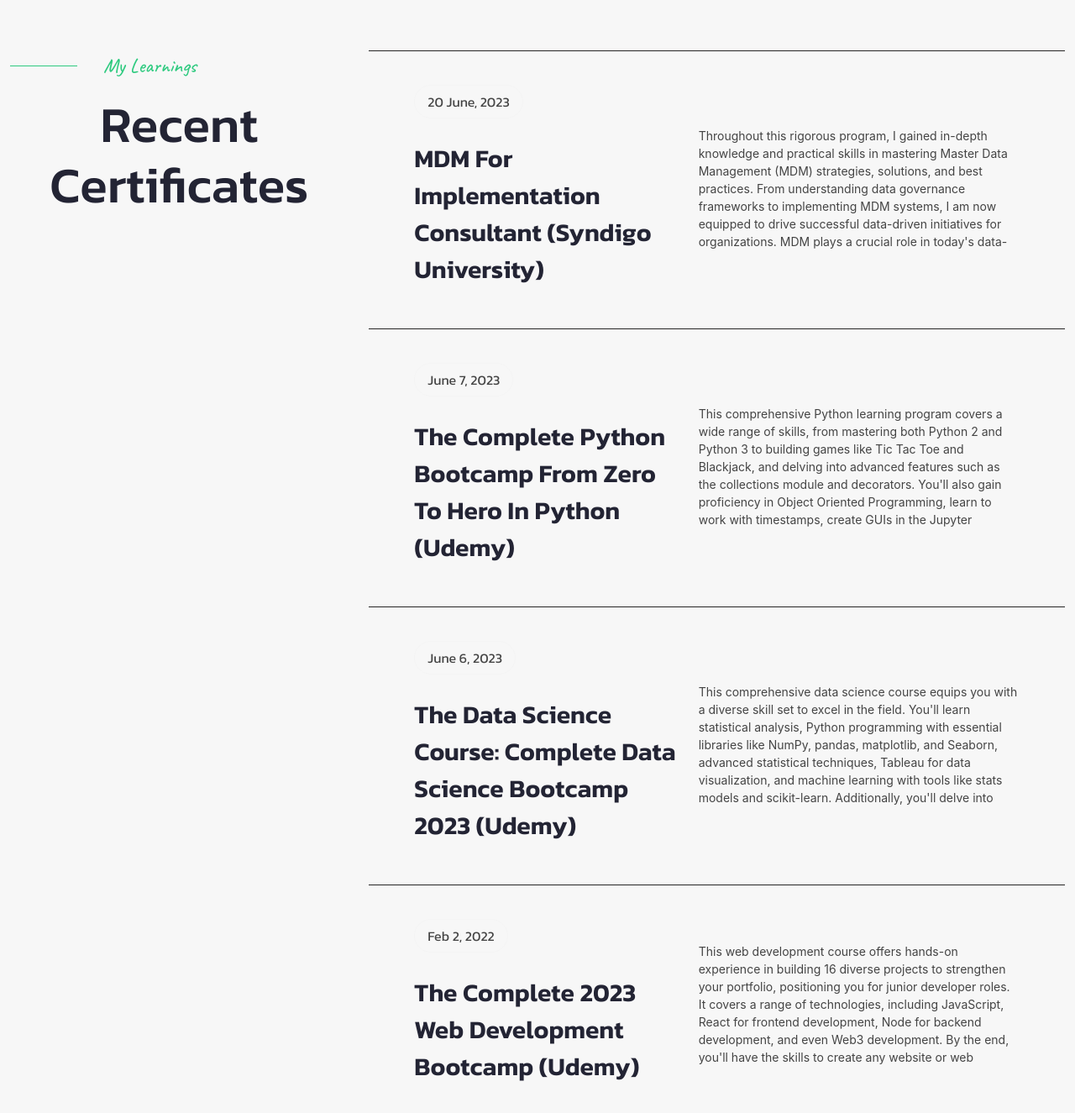
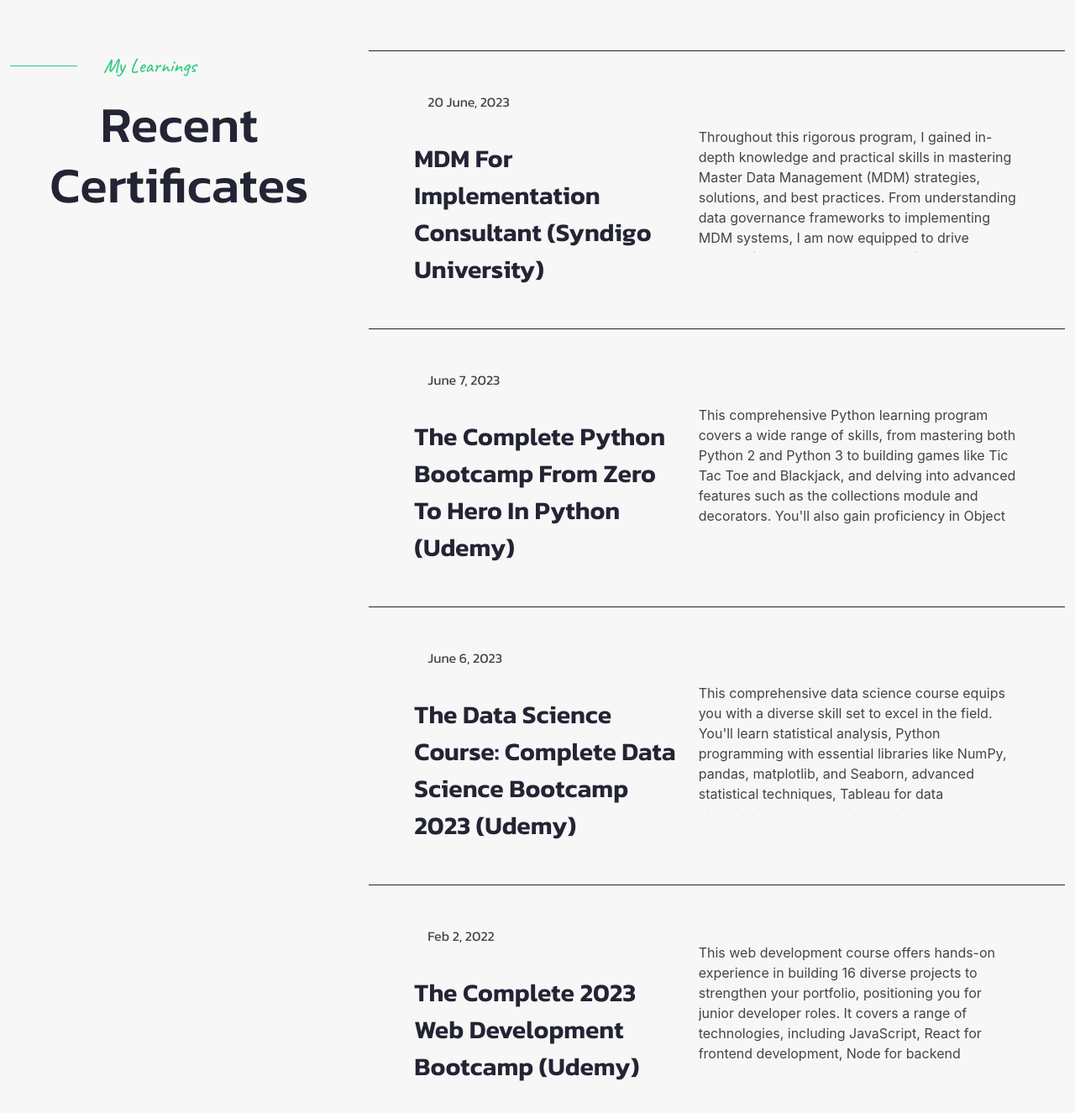
Before and after one commit to HardikPShali/MyWebsite, a React (Create React App) app: page /contact in a window 1280 px wide. Shown: the part 8377-9702 px from the top of the page at 84% size. Built offline with nearby package versions, Linux system fonts and the light colour scheme.

Commit message:
fontsize changes

```diff
--- a/src/components/certificates.js
+++ b/src/components/certificates.js
@@ -50,7 +50,6 @@ const certificates = () => {
                                             </div>
                                         </div>
                                         <p style={{
-                                            fontSize: '14px',
                                             lineHeight: '1.5',
                                             textAlign: 'left',
                                             maxHeight: '150px',
@@ -86,7 +85,6 @@ const certificates = () => {
                                             </div>
                                         </div>
                                         <p style={{
-                                            fontSize: '14px',
                                             lineHeight: '1.5',
                                             textAlign: 'left',
                                             maxHeight: '150px',
@@ -114,7 +112,6 @@ const certificates = () => {
                                             </div>
                                         </div>
                                         <p style={{
-                                            fontSize: '14px',
                                             lineHeight: '1.5',
                                             textAlign: 'left',
                                             maxHeight: '150px',
@@ -150,7 +147,6 @@ const certificates = () => {
                                             </div>
                                         </div>
                                         <p style={{
-                                            fontSize: '14px',
                                             lineHeight: '1.5',
                                             textAlign: 'left',
                                             maxHeight: '150px',
--- a/src/components/services.js
+++ b/src/components/services.js
@@ -27,7 +27,7 @@ const Services = () => {
                                             Frontline Dev
                                         </h5>
                                         <h2>
-                                            <a href="service.html">
+                                            <a href="#">
                                                 Immersive Interfaces
                                             </a>
                                         </h2>
@@ -36,7 +36,7 @@ const Services = () => {
                                 <p className="pra">
                                     Elevate your digital presence with expertise in JavaScript, ReactJS, NextJs, CSS3, and HTML5. Specializing in creating visually stunning and technically robust user interfaces using tools like Material-UI, Redux, TypeScript, Bootstrap 5, and Styled Components.      </p>
                             </div>
-                            {/* <a href="service.html" className="common__icon">
+                            {/* <a href="#" className="common__icon">
                                 <i className="bi bi-arrow-up-right"></i>
                             </a> */}
                         </div>
@@ -51,7 +51,7 @@ const Services = () => {
                                             BackCore
                                         </h5>
                                         <h2>
-                                            <a href="service.html">
+                                            <a href="#">
                                                 Scalable Solutions
                                             </a>
                                         </h2>
@@ -60,7 +60,7 @@ const Services = () => {
                                 <p className="pra">
                                     Empower your applications with seamless data management and server-side logic. Mastery includes C#.NET, DotNET Core, Java Core (JSF, JakartaEE, Servlet), C++, and SQL, and Riversand MDM (Master Data Management), ensuring systems are both efficient and scalable.         </p>
                             </div>
-                            {/* <a href="service.html" className="common__icon">
+                            {/* <a href="#" className="common__icon">
                                 <i className="bi bi-arrow-up-right"></i>
                             </a> */}
                         </div>
@@ -75,7 +75,7 @@ const Services = () => {
                                             GitFlow
                                         </h5>
                                         <h2>
-                                            <a href="service.html">
+                                            <a href="#">
                                                 Version Control
                                             </a>
                                         </h2>
@@ -85,7 +85,7 @@ const Services = () => {
                                     Streamline your development workflow with Git essentials. Navigate branches, merge changes, and resolve conflicts effortlessly. Expertise in version control enhances collaborative development.
                                 </p>
                             </div>
-                            {/* <a href="service.html" className="common__icon">
+                            {/* <a href="#" className="common__icon">
                                 <i className="bi bi-arrow-up-right"></i>
                             </a> */}
                         </div>
@@ -100,7 +100,7 @@ const Services = () => {
                                             PyCraft
                                         </h5>
                                         <h2>
-                                            <a href="service.html">
+                                            <a href="#">
                                                 Scripting Mastery
                                             </a>
                                         </h2>
@@ -109,7 +109,7 @@ const Services = () => {
                                 <p className="pra">
                                     Unlock the power of Python for scripting and API development. From task automation to building robust REST APIs, PyCraft enhances the functionality and efficiency of your applications.                            </p>
                             </div>
-                            {/* <a href="service.html" className="common__icon">
+                            {/* <a href="#" className="common__icon">
                                 <i className="bi bi-arrow-up-right"></i>
                             </a> */}
                         </div>
@@ -124,7 +124,7 @@ const Services = () => {
                                             JIRA Pro
                                         </h5>
                                         <h2>
-                                            <a href="service.html">
+                                            <a href="#">
                                                 Project Excellence
                                             </a>
                                         </h2>
@@ -133,7 +133,7 @@ const Services = () => {
                                 <p className="pra">
                                     Navigate project management with JIRA. From issue tracking to seamless collaboration, bring excellence to project planning and execution, ensuring the timely delivery of high-quality software solutions.                                                  </p>
                             </div>
-                            {/* <a href="service.html" className="common__icon">
+                            {/* <a href="#" className="common__icon">
                                 <i className="bi bi-arrow-up-right"></i>
                             </a> */}
                         </div>
```
